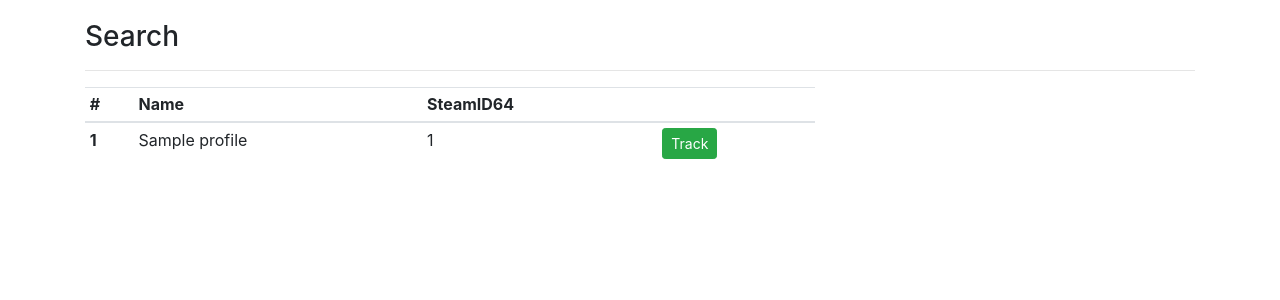
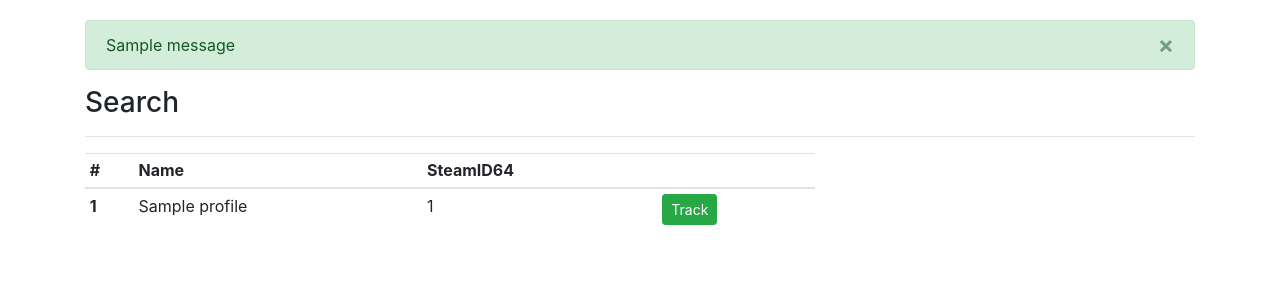
Before and after one commit to Saturn/vacbantracker, a Flask app: template app/templates/search.j2 in a window 1280 px wide. Shown: the part 56-356 px from the top of the page. Run offline with Flask 2, Linux system fonts and the light colour scheme; the template is opened without the code that fills it: values that come from a table or form of the project are taken from there, others are empty; a user stored in the database is signed in; tables that the repository leaves empty hold one stand-in row (values such as "Sample post"); one stand-in notice (Sample message) is shown; style sheets or scripts are compiled from the project's sources.

Commit message:
Add flashes to base template

```diff
--- a/app/templates/base.j2
+++ b/app/templates/base.j2
@@ -64,7 +64,33 @@
 
 
 
+
     <div class="container">
+
+      <div class="flashes">
+        {% with messages = get_flashed_messages(with_categories=true) %}
+        {% if messages %}
+
+        {% for category, message in messages %}
+          {% if category == "message" %}
+            {% set category = "info" %}
+          {% endif %}
+
+          <div class="alert alert-{{category}} alert-dismissible fade show" role="alert">
+            {{ message }}
+            <button type="button" class="close" data-dismiss="alert" aria-label="Close">
+              <span aria-hidden="true">&times;</span>
+            </button>
+          </div>
+
+        {% endfor %}
+
+        {% endif %}
+        {% endwith %}
+      </div>
+
+
+
           {% block content %}<h1>This is the base template.</h1>{% endblock content %}
     </div><!-- /.container -->
 
```
